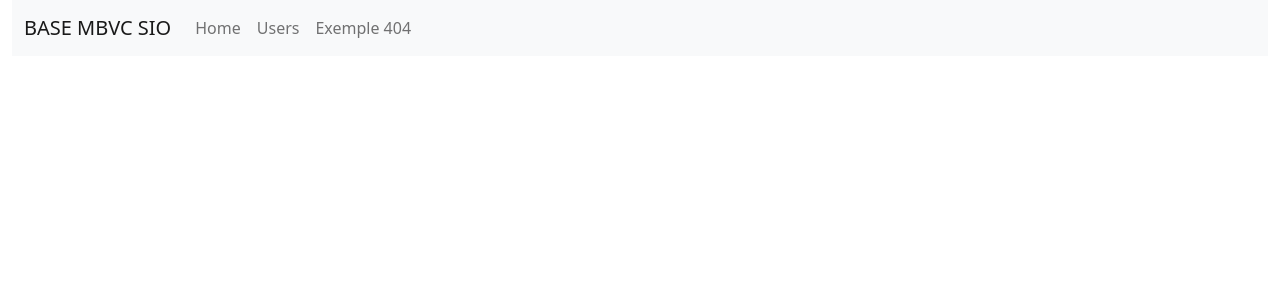
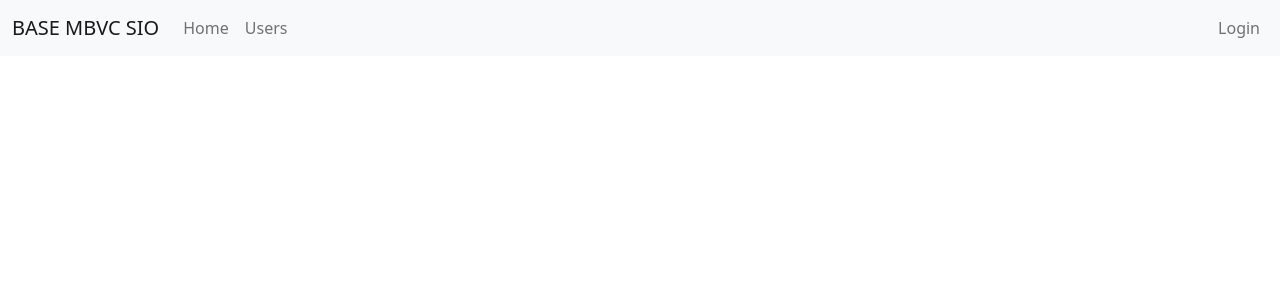
Before and after one commit to Elyahouri/bts-sio2-sql-injection, a PHP site: template app/templates/base.html.twig in a window 1280 px wide. Shown: the top 300 px of the page. Run offline with PHP 8.4, Linux system fonts and the light colour scheme; the template is opened without the code that fills it, so the values that code supplies are empty; some libraries are stand-ins or nearby versions.

Commit message:
Update twigs

```diff
--- a/app/src/Controller/HomeController.php
+++ b/app/src/Controller/HomeController.php
@@ -19,6 +19,6 @@ class HomeController implements ControllerInterface
         }
 
         $twig = TwigService::getEnvironment();
-        return $twig->render('home/home.html.twig', []);
+        return $twig->render('home/home.html.twig', ["isLogged"=>true]);
     }
 }
--- a/app/src/Controller/LoginController.php
+++ b/app/src/Controller/LoginController.php
@@ -50,7 +50,8 @@ class LoginController implements ControllerInterface
         return $twig->render('login/login.html.twig', [
             "email"=>$this->email,
             "password"=>$this->password,
-            "errors"=>$this->errors
+            "errors"=>$this->errors,
+            "isLogged"=>false
         ]);
     }
 }
--- a/app/src/Controller/LogoutController.php
+++ b/app/src/Controller/LogoutController.php
@@ -20,8 +20,7 @@ class LogoutController implements ControllerInterface
         if(isset($_SESSION["user"])){
             session_unset();
             session_destroy();
-
-            header('Location: /login');
         }
+        header('Location: /login');
     }
 }
--- a/app/src/Controller/UsersController.php
+++ b/app/src/Controller/UsersController.php
@@ -32,7 +32,8 @@ class UsersController implements ControllerInterface
         }
         $twig = TwigService::getEnvironment();
         return $twig->render('users/users.html.twig', [
-            "users"=>$users
+            "users"=>$users,
+            "isLogged"=>true
         ]);
     }
 }
--- a/app/templates/base.html.twig
+++ b/app/templates/base.html.twig
@@ -3,19 +3,19 @@
     <meta charset="utf-8">
     <meta name="viewport" content="width=device-width, initial-scale=1">
     <title>{% block titre %}BASE MVC SIO{% endblock %}</title>
-    <link href="https://cdn.jsdelivr.net/npm/bootstrap@5.1.3/dist/css/bootstrap.min.css" rel="stylesheet" integrity="sha384-1BmE4kWBq78iYhFldvKuhfTAU6auU8tT94WrHftjDbrCEXSU1oBoqyl2QvZ6jIW3" crossorigin="anonymous">
-    <link href="https://cdn.jsdelivr.net/npm/bootstrap@5.1.3/dist/css/bootstrap.min.css" rel="stylesheet" >
+    <link href="https://cdn.jsdelivr.net/npm/bootstrap@5.1.3/dist/css/bootstrap.min.css" rel="stylesheet"
+          integrity="sha384-1BmE4kWBq78iYhFldvKuhfTAU6auU8tT94WrHftjDbrCEXSU1oBoqyl2QvZ6jIW3" crossorigin="anonymous">
+    <link href="https://cdn.jsdelivr.net/npm/bootstrap@5.1.3/dist/css/bootstrap.min.css" rel="stylesheet">
 </head>
 <body>
-        <div class="container-fluid">
-
 <nav class="navbar navbar-expand-lg navbar-light bg-light">
     <div class="container-fluid">
         <a class="navbar-brand" href="#">BASE MBVC SIO</a>
-                    <button class="navbar-toggler" type="button" data-bs-toggle="collapse" data-bs-target="#navbarNavDropdown" aria-controls="navbarNavDropdown" aria-expanded="false" aria-label="Toggle navigation">
+        <button class="navbar-toggler" type="button" data-bs-toggle="collapse" data-bs-target="#navbarNavDropdown"
+                aria-controls="navbarNavDropdown" aria-expanded="false" aria-label="Toggle navigation">
             <span class="navbar-toggler-icon"></span>
         </button>
-                    <div class="collapse navbar-collapse" id="navbarNavDropdown">
+        <div class="collapse navbar-collapse d-flex justify-content-between" id="navbarNavDropdown">
             <ul class="navbar-nav">
                 <li class="nav-item">
                     <a class="nav-link" href="/">Home</a>
@@ -23,19 +23,24 @@
                 <li class="nav-item">
                     <a class="nav-link" href="/users">Users</a>
                 </li>
+            </ul>
+            <ul class="navbar-nav">
                 <li class="nav-item">
-                                <a class="nav-link" href="/exemple-404">Exemple 404</a>
+                    <a class="nav-link"
+                       href={{ isLogged ? "/logout" : "/login" }}>{{ isLogged ? "Logout" : "Login" }}</a>
                 </li>
             </ul>
         </div>
     </div>
 </nav>
-
+<div class="container">
     {% block content %}{% endblock %}
 
     {% block footer %}{% endblock %}
 </div>
-        <script src="https://cdn.jsdelivr.net/npm/bootstrap@5.1.3/dist/js/bootstrap.bundle.min.js" integrity="sha384-ka7Sk0Gln4gmtz2MlQnikT1wXgYsOg+OMhuP+IlRH9sENBO0LRn5q+8nbTov4+1p" crossorigin="anonymous"></script>
+<script src="https://cdn.jsdelivr.net/npm/bootstrap@5.1.3/dist/js/bootstrap.bundle.min.js"
+        integrity="sha384-ka7Sk0Gln4gmtz2MlQnikT1wXgYsOg+OMhuP+IlRH9sENBO0LRn5q+8nbTov4+1p"
+        crossorigin="anonymous"></script>
 {% block javascript %}{% endblock %}
 </body>
 </html>
```
Lines whose indentation alone changed are shown as unchanged.
